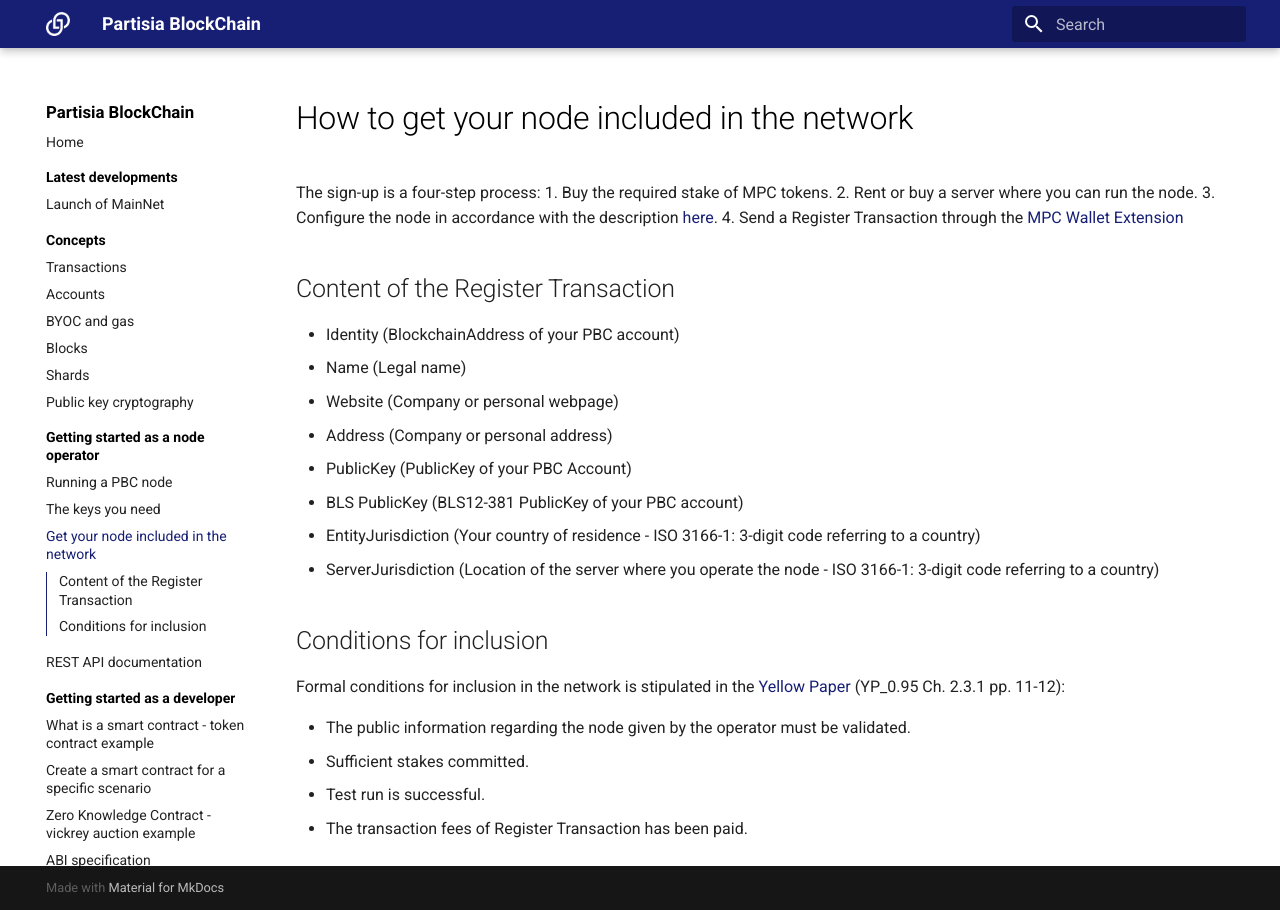
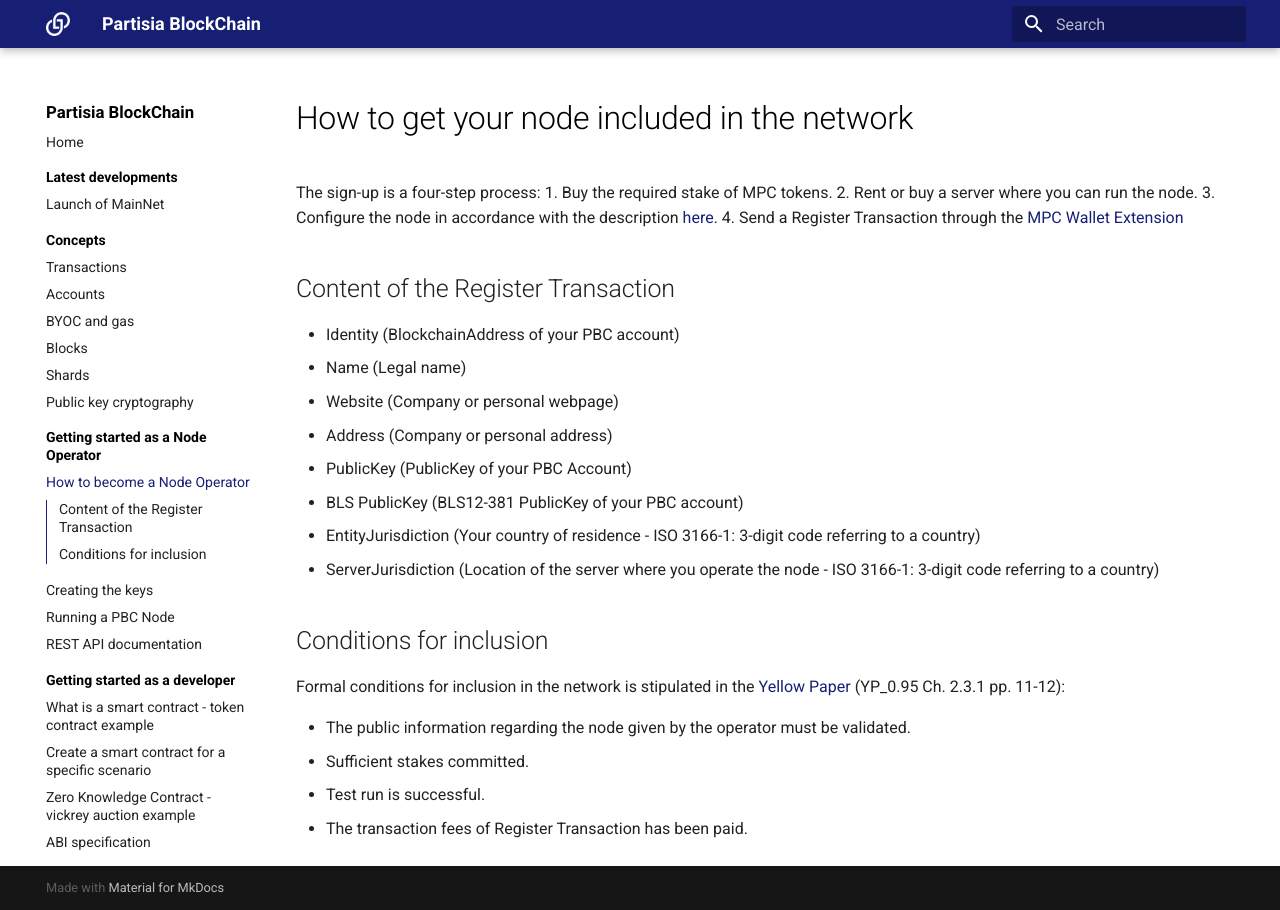
Before and after one commit to 0xSero/partisia-docs, an MkDocs documentation site: the page built from docs/bpinclusion.md, in a window 1280 px wide. Built offline with MkDocs 1.6.1 and Material for MkDocs 9.7.7, drawn with Linux system fonts in a browser that asks for light colours; a script that is not in the unit is left out.

Commit message:
Correct indexing in yml

```diff
--- a/mkdocs.yml
+++ b/mkdocs.yml
@@ -10,10 +10,10 @@
       Blocks: block.md
       Shards: shards
       Public key cryptography: keys.md
-  - Getting started as a node operator:
-      Running a PBC node: operator.md
-      The keys you need: newkeypair.md
-      Get your node included in the network: bpinclusion.md
+  - Getting started as a Node Operator:
+      How to become a Node Operator: bpinclusion.md
+      Creating the keys: newkeypair.md
+      Running a PBC Node: operator.md
       REST API documentation: rest
   - Getting started as a developer:
       What is a smart contract - token contract example: contract-development.md
```
